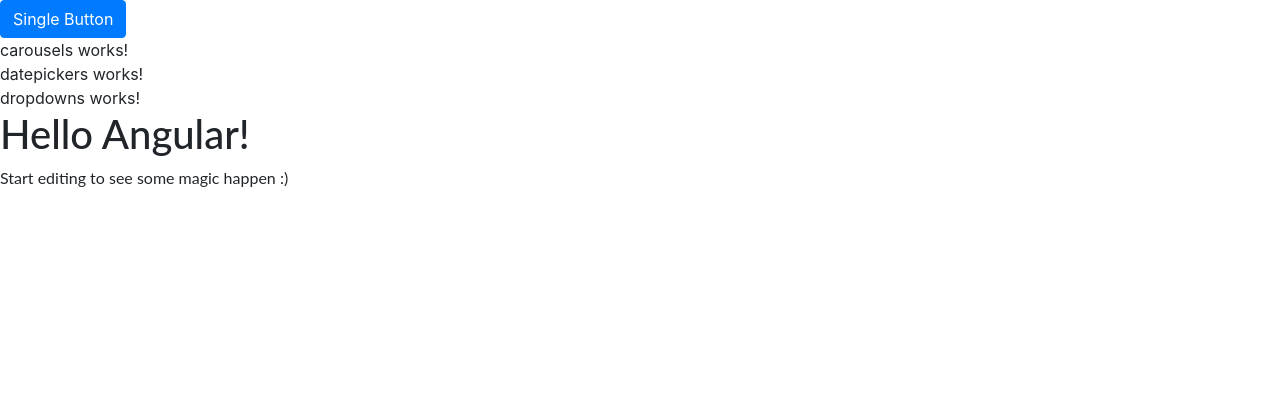
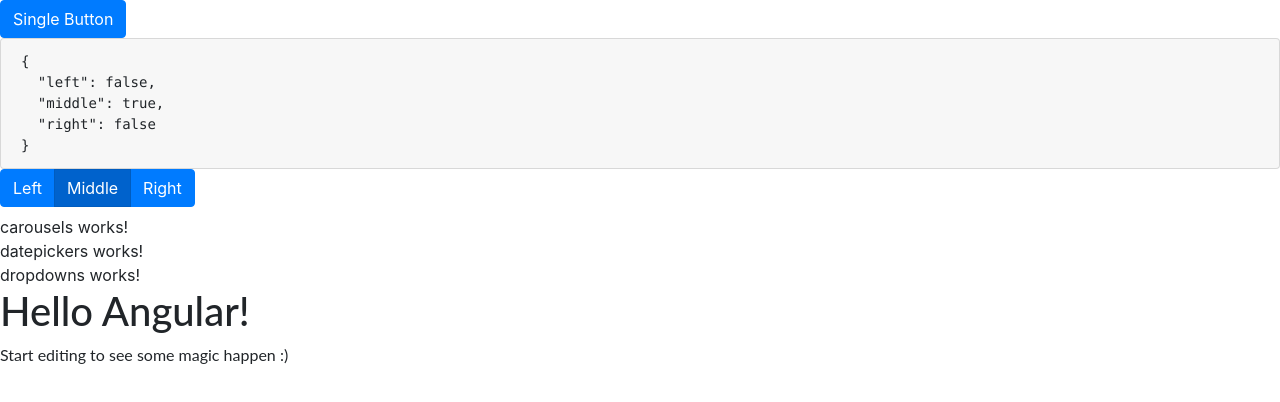
Before and after one commit to ImsirovicAjdin/angular-whse3c, an Angular app: page / in a window 1280 px wide. Shown: the top 402 px of the page. Built offline with nearby package versions, Linux system fonts and the light colour scheme.

Commit message:
Added checkbox buttons

```diff
--- a/src/app/buttons/buttons.component.html
+++ b/src/app/buttons/buttons.component.html
@@ -1,3 +1,14 @@
 <button type="button" class="btn btn-primary">
   Single Button
 </button>
+
+<pre class="card card-block card-header">{{checkModel | json}}</pre>
+
+<div class="btn-group">
+  <label class="btn btn-primary" [(ngModel)]="checkModel.left"
+         btnCheckbox tabindex="0" role="button">Left</label>
+  <label class="btn btn-primary" [(ngModel)]="checkModel.middle"
+         btnCheckbox tabindex="0" role="button">Middle</label>
+  <label class="btn btn-primary" [(ngModel)]="checkModel.right"
+         btnCheckbox tabindex="0" role="button">Right</label>
+</div>
--- a/src/app/buttons/buttons.component.ts
+++ b/src/app/buttons/buttons.component.ts
@@ -4,4 +4,6 @@ import { Component } from '@angular/core';
   selector: 'my-buttons',
   templateUrl: './buttons.component.html',
 })
-export class ButtonsComponent { }
+export class ButtonsComponent {
+  checkModel: any = { left: false, middle: true, right: false };
+}
```
